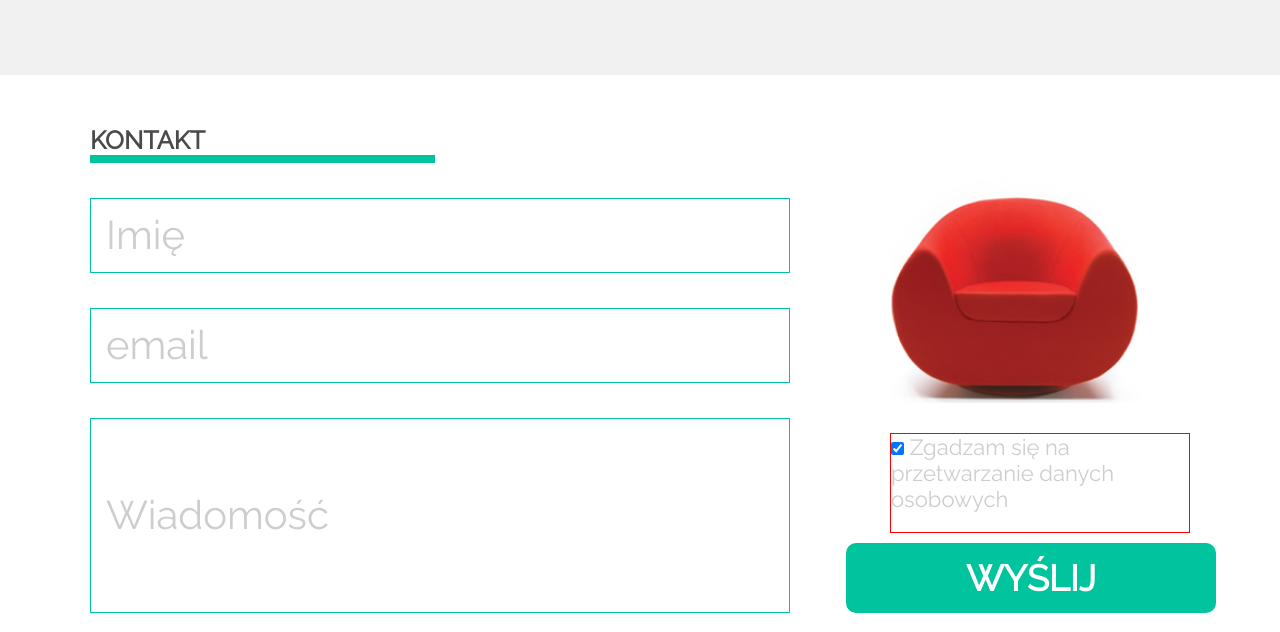
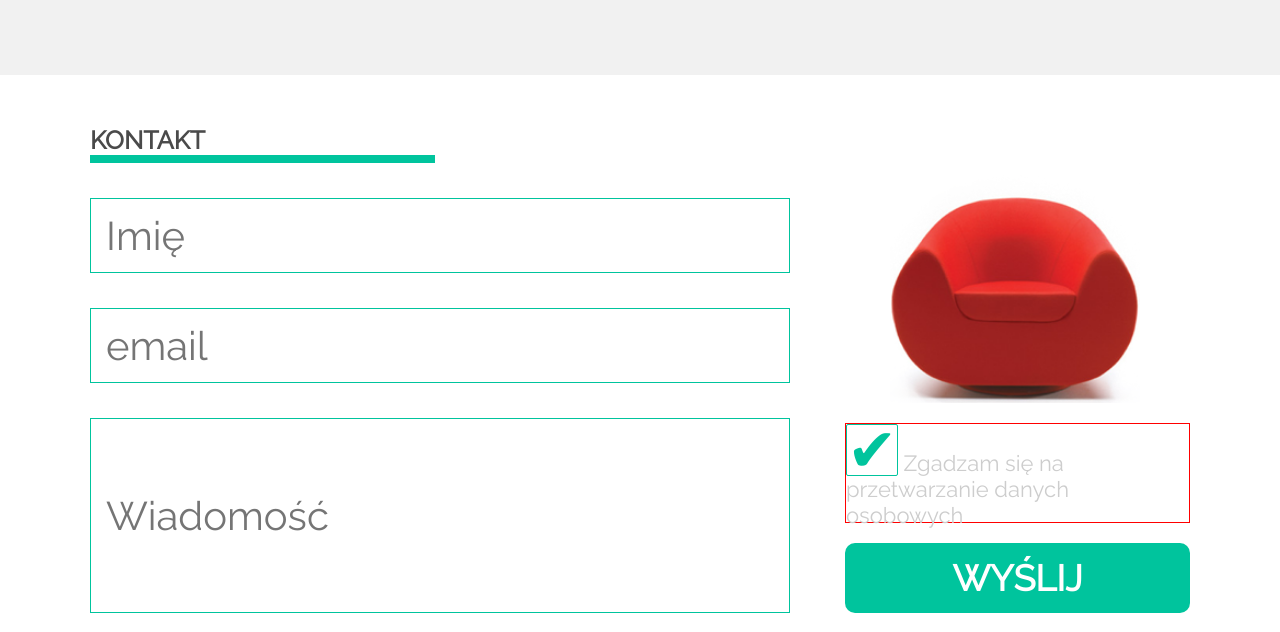
Before and after one commit to jezyk2796/sit-on-chair-workshop, a plain HTML site: page index.html in a window 1280 px wide. Shown: the part 1704-2336 px from the top of the page. Drawn offline with Linux system fonts and the light colour scheme.

Commit message:
zmieniony checkbox

```diff
--- a/css/style.css
+++ b/css/style.css
@@ -231,6 +231,11 @@ h2 {
     background-repeat: no-repeat;
     background-position: center;
     background-size: cover;
+}
+
+.tile-photo:hover {
+    border: 1px solid #f45042;
+    cursor: pointer;
 }
 
 .chair {
@@ -550,12 +555,14 @@ legend {
 
 }
 
+/* problem (2) */
+
 .message-box {
     height: 195px;
     /* nie udało się ustawić placeholdera "wiadomość" w lewym górnym rogu */
 }
 
-::-webkit-input-placeholder {
+input[placeholder] {
     color: #CDCDCD;
     font-family: 'Raleway', sans-serif;
     font-weight: 300;
@@ -572,24 +579,58 @@ legend {
     margin: -210px 50px 0 0;
 }
 
-
-
+/* gówny problem. nie udało się ustawić tekstu obok lewej krawędzi inputa */
 
 .checkbox-container {
-    width: 300px;
+    width: 345px;
     height: 100px;
     font-size: 22px;
     color: #CDCDCD;
     border: 1px solid red;
-    /* ustawione tymczasowo */
-    margin: -180px 0 0 0;
-
-
+    margin: -190px 0 0 0;
     float: right;
 }
 
+input[type=checkbox] + label {
+    display: block;
+    cursor: pointer;
+}
+
+
+input[type=checkbox] {
+    display: none;
+}
+
+input[type=checkbox] + label:before {
+    content: "\2714";
+    border: 1px solid #00C49D;
+    border-radius: 2px;
+    display: inline-block;
+    width: 50px;
+    height: 50px;
+    vertical-align: bottom;
+    color: transparent;
+}
+
+input[type=checkbox]:checked + label:before {
+    color: #00C49D;
+    font-size: 60px;
+    line-height: 50px;
+    margin: 0 0 0 0;
+}
+
+input[type=checkbox] + label:active:before {
+    transform: scale(0.8);
+}
+
+
+
+
+
+
+
 #form-button {
-    width: 370px;
+    width: 345px;
     height: 70px;
     text-transform: uppercase;
     font-family: 'Raleway', sans-serif;
@@ -598,17 +639,10 @@ legend {
     border: none;
     border-radius: 10px;
     background-color: #00C49D;
-    /* ustawione tymczasowo */
     color: #FFFFFF;
-    margin: -70px -26px 0 0;
-
-
+    margin: -70px 0 0 0;
     float: right;
 }
-
-
-
-
 
 footer {
     width: 100%;
@@ -626,7 +660,6 @@ footer p {
     color: #9C9C9C;
 }
 
-
 h6 {
     text-transform: uppercase;
     color: #989898;
@@ -642,8 +675,6 @@ h6 span {
     font-weight: 900;
 }
 
-
-
 .social-links {
     float: left;
     margin: 60px 0 0 205px;
```
